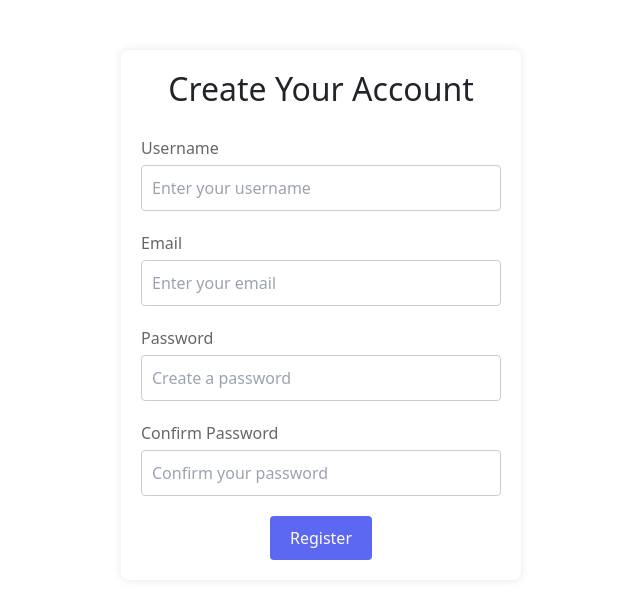
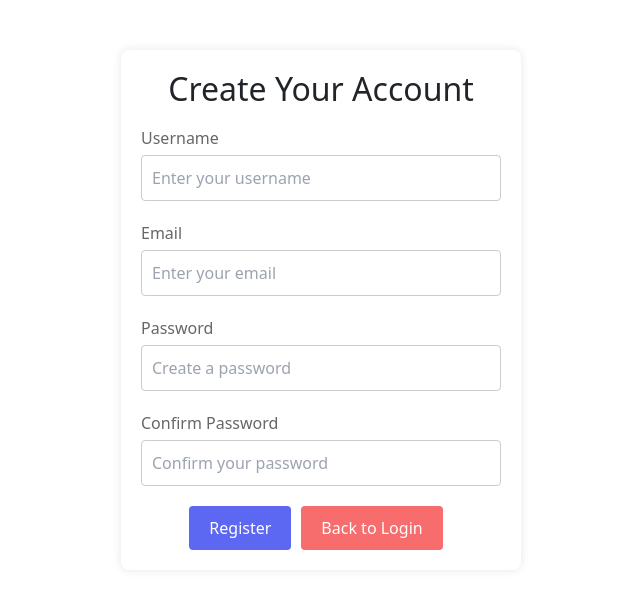
Before and after one commit to GFrantisek/medik_priprava_fe_deploy, a Nuxt app: page /auth/register in a window 1280 px wide. Shown: the top 598 px of the page, without its empty margins (319-959 px from the left). Built offline with nearby package versions, Linux system fonts and the light colour scheme; no server answers.

Commit message:
visual updates
I hate visual updates

```diff
--- a/pages/auth/login.vue
+++ b/pages/auth/login.vue
@@ -1,6 +1,8 @@
 <template>
   <div class="login-container">
-    <h2>Login to Your Account</h2>
+    <div class="help">
+      <h2>Login to Your Account</h2>
+    </div>
     <form @submit.prevent="submitForm" class="login-form">
       <div class="form-group">
         <label for="email">Email</label>
@@ -14,6 +16,7 @@
         <button type="submit" class="submit-btn">Login</button>
         <button @click="navigateToRegister" type="button" class="register-btn">Register</button>
       </div>
+
     </form>
   </div>
 </template>
@@ -35,7 +38,7 @@ export default {
   methods: {
     async submitForm() {
       try {
-        let response = await this.$auth.loginWith('local', {data: this.login})
+        let response = await this.$auth.loginWith('local', { data: this.login })
         this.$router.replace({name: 'auth-user'})
       } catch (err) {
         console.error("Login failed:", err);
@@ -43,6 +46,9 @@ export default {
     },
     navigateToRegister() {
       this.$router.push({name: 'auth-register'});
+    },
+    navigateHome() {
+      this.$router.push('/'); // Adjust according to your route settings
     }
   }
 }
@@ -85,7 +91,7 @@ export default {
   margin-top: 20px;
 }
 
-.submit-btn, .register-btn {
+.submit-btn, .register-btn, .home-btn {
   padding: 10px 20px;
   border: none;
   border-radius: 4px;
@@ -102,6 +108,10 @@ export default {
   background-color: #f76c6c;
 }
 
+.home-btn {
+  background-color: #4CAF50; /* Green for home button to stand out */
+}
+
 .submit-btn:hover {
   background-color: #4a54e1;
 }
@@ -109,4 +119,16 @@ export default {
 .register-btn:hover {
   background-color: #f55555;
 }
+
+.home-btn:hover {
+  background-color: #43A047;
+}
+
+.help{
+  display: flex;
+  flex-direction: column;
+  align-items: center; /* Centers content horizontally */
+
+  padding-bottom: 10px;
+}
 </style>
--- a/pages/auth/register.vue
+++ b/pages/auth/register.vue
@@ -22,6 +22,7 @@
       </div>
       <div class="form-actions">
         <button type="submit" class="submit-btn">Register</button>
+        <button @click="navigateToLogin" type="button" class="back-btn">Back to Login</button>
       </div>
     </form>
   </div>
@@ -47,11 +48,14 @@ export default {
   methods: {
     async submitForm() {
       try {
-        let response = await this.$axios.$post('auth/register', this.register)
-        await this.$router.replace({name: 'auth-login'})
+        let response = await this.$axios.$post('auth/register', this.register);
+        this.$router.replace({name: 'auth-login'});
       } catch (err) {
         console.error("Registration failed:", err);
       }
+    },
+    navigateToLogin() {
+      this.$router.push({name: 'auth-login'});
     }
   }
 }
@@ -68,25 +72,12 @@ export default {
 }
 
 .register-form h2 {
-  text-align: center;  /* Centers the title horizontally */
+  text-align: center;
   color: #333;
-  font-size: 24px;  /* Optional: Adjusts the font size for better visibility */
-  margin-top: 0;  /* Removes top margin to align it closer to the form's top edge */
-  margin-bottom: 20px;  /* Adds some space below the title for separation */
-
+  font-size: 24px;
+  margin-bottom: 20px;
 }
 
-.help{
-  display: flex;
-  flex-direction: column;
-  align-items: center; /* Centers content horizontally */
-
-  padding-bottom: 20px;
-}
-
-.help h2{
-
-}
 .form-group {
   margin-bottom: 20px;
 }
@@ -109,17 +100,33 @@ export default {
   margin-top: 20px;
 }
 
-.submit-btn {
+.submit-btn, .back-btn {
   padding: 10px 20px;
   border: none;
   border-radius: 4px;
   color: #fff;
   background-color: #5C67F2;
   cursor: pointer;
+  margin-right: 10px;
+}
+
+.back-btn {
+  background-color: #f76c6c; /* Different color to distinguish from the submit button */
 }
 
 .submit-btn:hover {
   background-color: #4a54e1;
 }
 
+.back-btn:hover {
+  background-color: #f55555;
+}
+
+.help{
+  display: flex;
+  flex-direction: column;
+  align-items: center; /* Centers content horizontally */
+
+  padding-bottom: 10px;
+}
 </style>
--- a/pages/index.vue
+++ b/pages/index.vue
@@ -23,9 +23,9 @@
             </button>
             <button @click="logout" class="logout-button">Logout</button>
           </div>
-          <div v-else>
+          <div v-else class='login-register'>
             <!-- Display login and register links if user is not logged in -->
-            <nuxt-link to="/auth/login" >Login</nuxt-link>
+            <nuxt-link to="/auth/login"  class="helpme">Login</nuxt-link>
             <nuxt-link to="/auth/register">Register</nuxt-link>
           </div>
         </div>
@@ -234,6 +234,16 @@
   .custom-font {
     font-family: 'Montserrat', sans-serif;
     letter-spacing: 0.1em;
+  }
+  .helpme{
+    padding-right: 25px;
+  }
+  .login-register{
+    display: flex;
+    justify-content: space-between;
+    align-items: center;
+    font-weight: 700;
+
   }
 
   .navigation {
```
